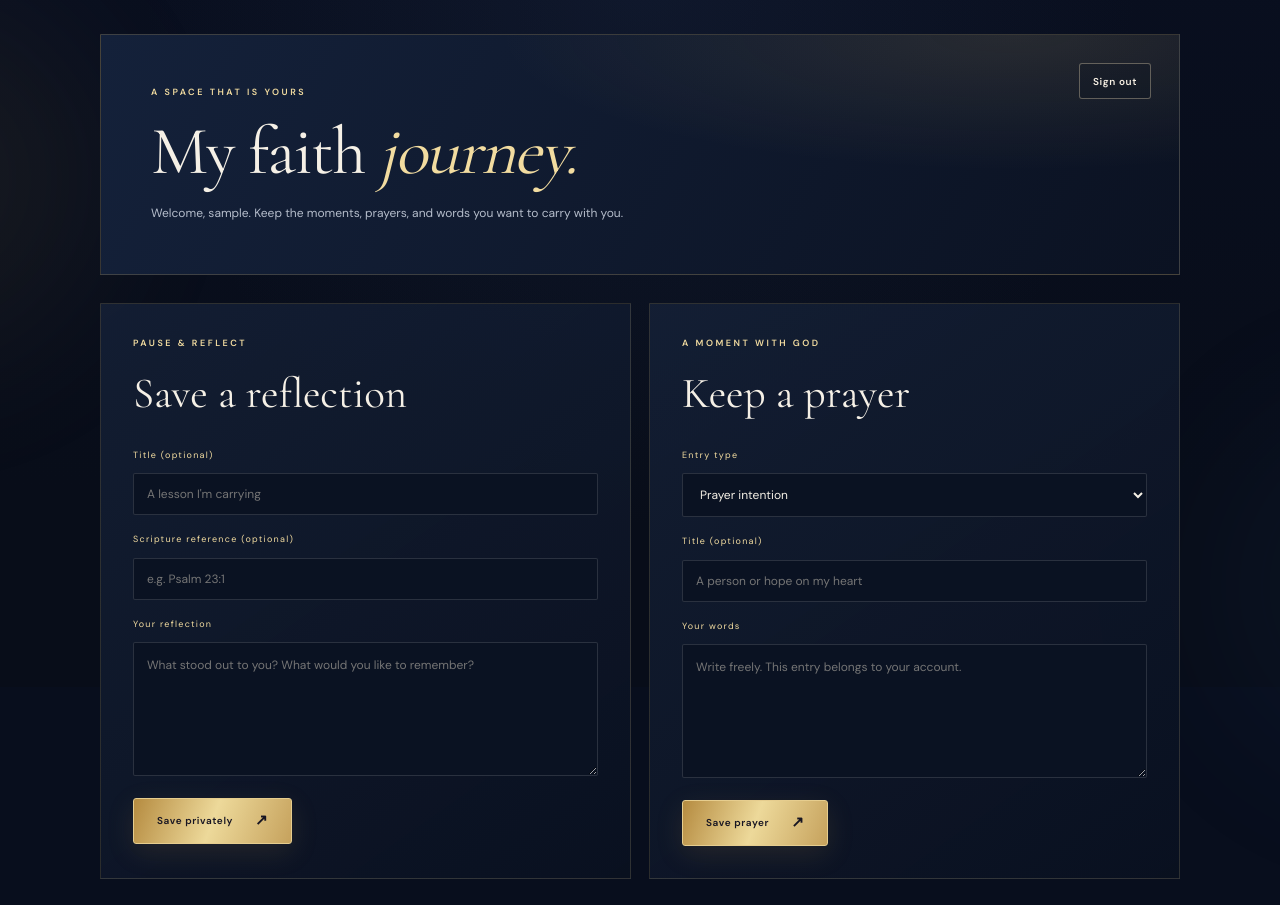
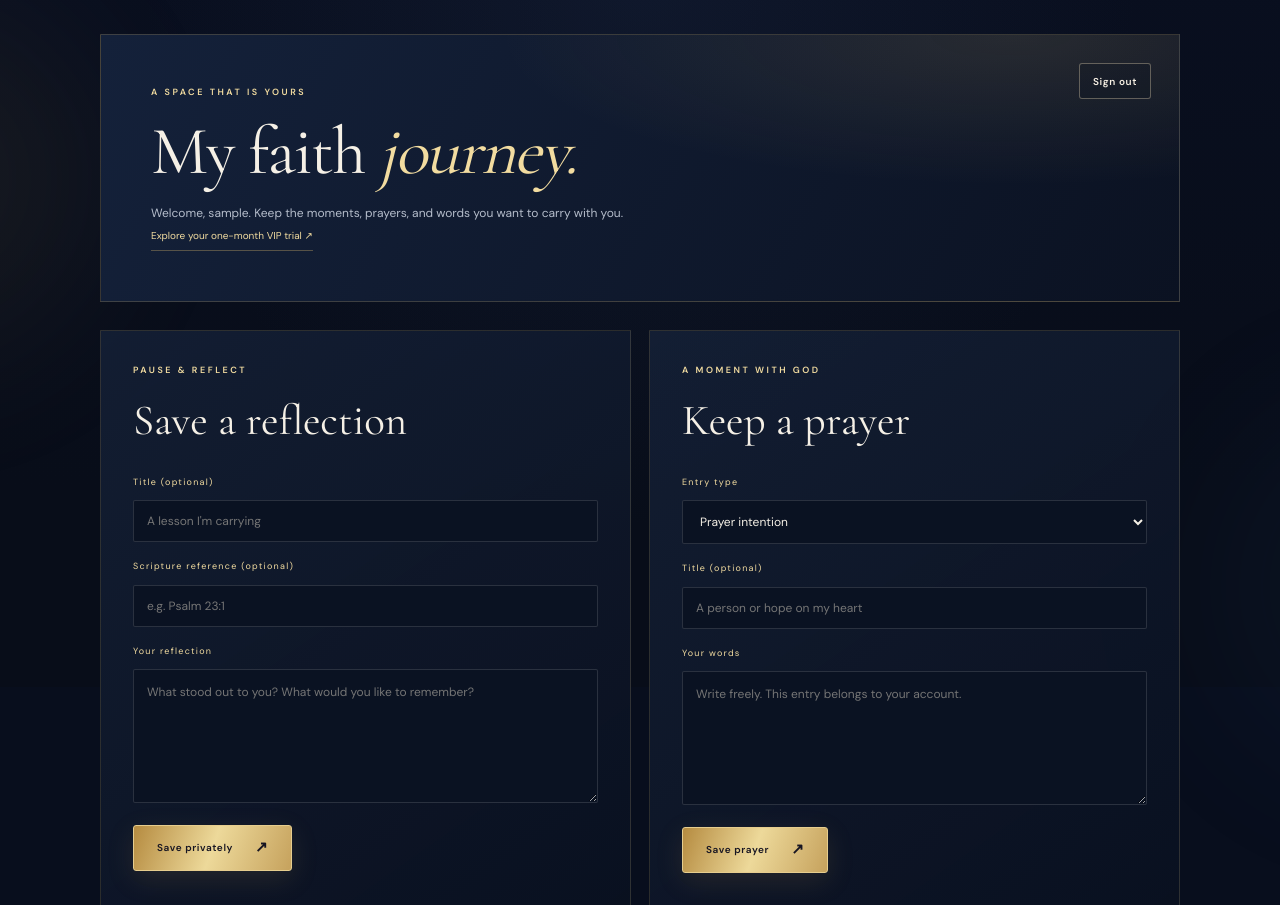
Before and after one commit to elenavance/glory-faith-living, a Django app: page /my-journey/ in a window 1280 px wide. Shown: the part 113-1018 px from the top of the page. Run offline with Django 5.2, Linux system fonts and the light colour scheme; the visitor is signed in with stand-in values (Sample User, id 1); data that the repository does not hold is empty.

Commit message:
Show trial status in GLORY account

```diff
--- a/templates/journey.html
+++ b/templates/journey.html
@@ -6,6 +6,7 @@
     <div class="section-kicker">A SPACE THAT IS YOURS</div>
     <h1>My faith <em>journey.</em></h1>
     <p>Welcome, {{ request.user.username }}. Keep the moments, prayers, and words you want to carry with you.</p>
+    <p><a class="text-link" href="{% url 'membership' %}">{% if trial and trial.is_active %}VIP month active until {{ trial.ends_at|date:"F j, Y" }} · Continue your study{% elif trial %}Your VIP trial has ended · See membership{% else %}Explore your one-month VIP trial{% endif %} ↗</a></p>
     {% if messages %}{% for message in messages %}<p class="journal-message">{{ message }}</p>{% endfor %}{% endif %}
     <form method="post" action="{% url 'logout' %}" class="logout-form">{% csrf_token %}<button class="button button-quiet" type="submit">Sign out</button></form>
   </div>
```
